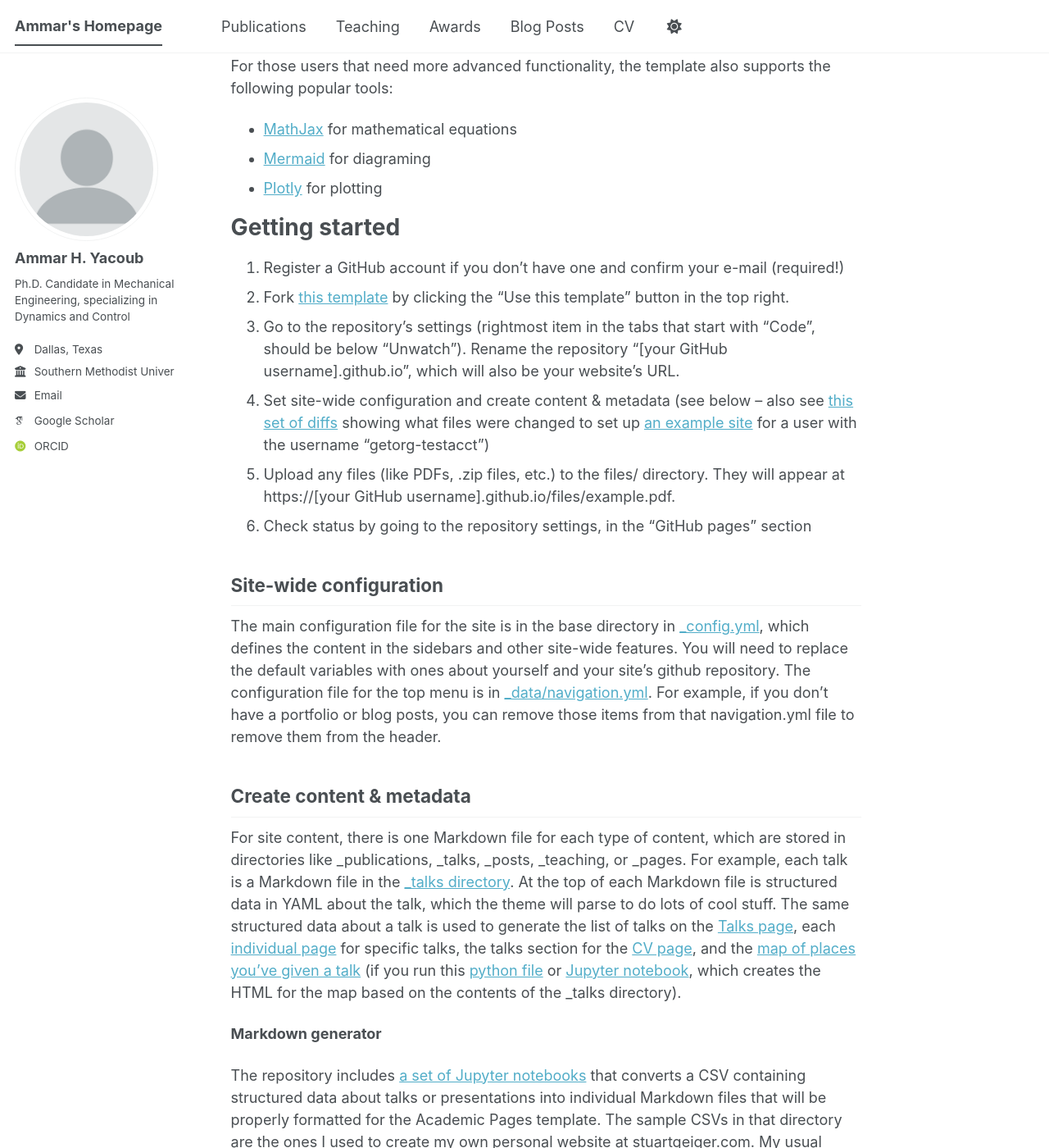
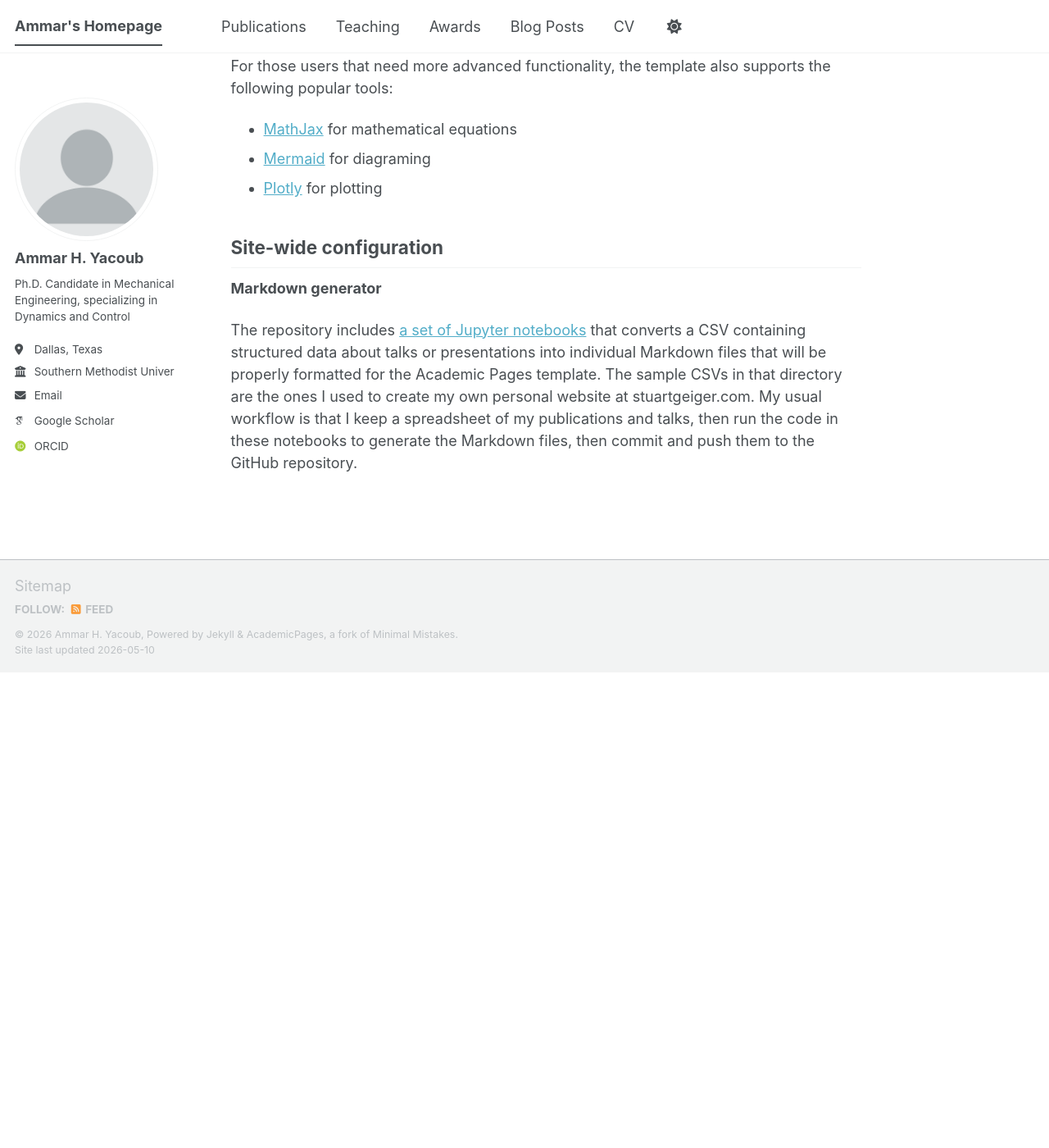
Before and after one commit to AmmarYacoub/AmmarYacoub.github.io, a Jekyll site: the page built from _pages/about.md, in a window 1280 px wide and 1400 px high, scrolled down 866 px. Shown: the whole window at 82% size. Built offline with Jekyll 4.4.1, drawn with Linux system fonts in a browser that asks for light colours; some web fonts are replaced; a script bundle is joined from its source files by our own code; library files that are not in the unit come from our copies; after the commit the page ends 1686 px from its top, so only the background shows below that; some of the changed text lies outside the part shown.

Commit message:
Update about.md

```diff
--- a/_pages/about.md
+++ b/_pages/about.md
@@ -22,35 +22,12 @@
 - [Mermaid](https://mermaid.js.org/) for diagraming
 - [Plotly](https://plotly.com/javascript/) for plotting
 
-Getting started
-======
-1. Register a GitHub account if you don't have one and confirm your e-mail (required!)
-1. Fork [this template](https://github.com/academicpages/academicpages.github.io) by clicking the "Use this template" button in the top right.
-1. Go to the repository's settings (rightmost item in the tabs that start with "Code", should be below "Unwatch"). Rename the repository "[your GitHub username].github.io", which will also be your website's URL.
-1. Set site-wide configuration and create content & metadata (see below -- also see [this set of diffs](https://archive.is/3TPas) showing what files were changed to set up [an example site](https://getorg-testacct.github.io) for a user with the username "getorg-testacct")
-1. Upload any files (like PDFs, .zip files, etc.) to the files/ directory. They will appear at https://[your GitHub username].github.io/files/example.pdf.
-1. Check status by going to the repository settings, in the "GitHub pages" section
 
 Site-wide configuration
 ------
-The main configuration file for the site is in the base directory in [_config.yml](https://github.com/academicpages/academicpages.github.io/blob/master/_config.yml), which defines the content in the sidebars and other site-wide features. You will need to replace the default variables with ones about yourself and your site's github repository. The configuration file for the top menu is in [_data/navigation.yml](https://github.com/academicpages/academicpages.github.io/blob/master/_data/navigation.yml). For example, if you don't have a portfolio or blog posts, you can remove those items from that navigation.yml file to remove them from the header.
 
-Create content & metadata
-------
-For site content, there is one Markdown file for each type of content, which are stored in directories like _publications, _talks, _posts, _teaching, or _pages. For example, each talk is a Markdown file in the [_talks directory](https://github.com/academicpages/academicpages.github.io/tree/master/_talks). At the top of each Markdown file is structured data in YAML about the talk, which the theme will parse to do lots of cool stuff. The same structured data about a talk is used to generate the list of talks on the [Talks page](https://academicpages.github.io/talks), each [individual page](https://academicpages.github.io/talks/2012-03-01-talk-1) for specific talks, the talks section for the [CV page](https://academicpages.github.io/cv), and the [map of places you've given a talk](https://academicpages.github.io/talkmap.html) (if you run this [python file](https://github.com/academicpages/academicpages.github.io/blob/master/talkmap.py) or [Jupyter notebook](https://github.com/academicpages/academicpages.github.io/blob/master/talkmap.ipynb), which creates the HTML for the map based on the contents of the _talks directory).
 
 **Markdown generator**
 
 The repository includes [a set of Jupyter notebooks](https://github.com/academicpages/academicpages.github.io/tree/master/markdown_generator
 ) that converts a CSV containing structured data about talks or presentations into individual Markdown files that will be properly formatted for the Academic Pages template. The sample CSVs in that directory are the ones I used to create my own personal website at stuartgeiger.com. My usual workflow is that I keep a spreadsheet of my publications and talks, then run the code in these notebooks to generate the Markdown files, then commit and push them to the GitHub repository.
-
-How to edit your site's GitHub repository
-------
-Many people use a git client to create files on their local computer and then push them to GitHub's servers. If you are not familiar with git, you can directly edit these configuration and Markdown files directly in the github.com interface. Navigate to a file (like [this one](https://github.com/academicpages/academicpages.github.io/blob/master/_talks/2012-03-01-talk-1.md) and click the pencil icon in the top right of the content preview (to the right of the "Raw | Blame | History" buttons). You can delete a file by clicking the trashcan icon to the right of the pencil icon. You can also create new files or upload files by navigating to a directory and clicking the "Create new file" or "Upload files" buttons.
-
-Example: editing a Markdown file for a talk
-![Editing a Markdown file for a talk](/images/editing-talk.png)
-
-For more info
-------
-More info about configuring Academic Pages can be found in [the guide](https://academicpages.github.io/markdown/), the [growing wiki](https://github.com/academicpages/academicpages.github.io/wiki), and you can always [ask a question on GitHub](https://github.com/academicpages/academicpages.github.io/discussions). The [guides for the Minimal Mistakes theme](https://mmistakes.github.io/minimal-mistakes/docs/configuration/) (which this theme was forked from) might also be helpful.
```
